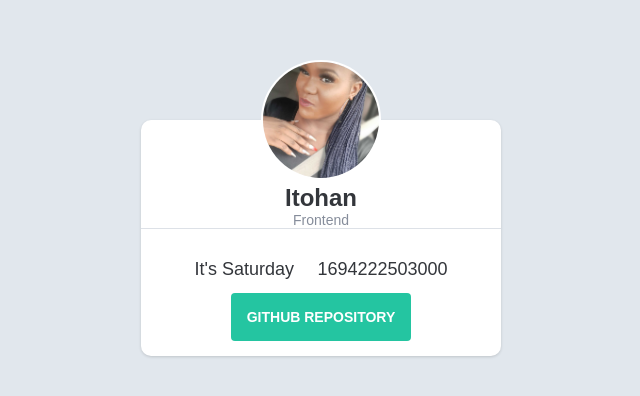
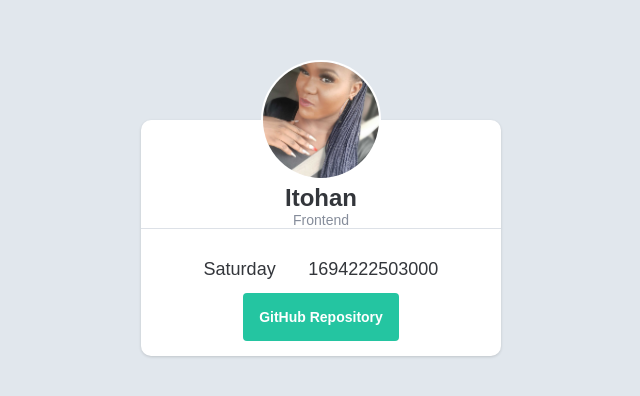
Before and after one commit to Tohan-B/Profile--age-for-Zurich, a plain HTML site: page index.html in a window 1280 px wide. Shown: the part 202-598 px from the top of the page, without its empty margins (319-959 px from the left). Drawn offline with Linux system fonts and the light colour scheme.

Commit message:
Cross check to know that i met all the requirement

```diff
--- a/index.html
+++ b/index.html
@@ -11,7 +11,7 @@
       <div class="profile">
         <img
           src="images/20221222_140739.jpg"
-          alt="Itohan's Profile"
+          alt="Itohan"
           data-testid="slackDisplayImage"
           class="profile_img"
         />
@@ -28,7 +28,7 @@
           </div>
 
           <a
-            href="https://github.com/yourusername/your-repo"
+            href="https://github.com/Tohan-B/Profile--age-for-Zurich"
             data-testid="githubURL"
             >GitHub Repository</a
           >
--- a/index.js
+++ b/index.js
@@ -1,16 +1,14 @@
 const currentUTCTimeElement = document.querySelector(
   '[data-testid="currentUTCTime"]'
 );
-const currentUTCTime = new Date().getTime();
-currentUTCTimeElement.textContent = currentUTCTime;
 
-// Get a reference to the element with the data-testid attribute "currentDayOfTheWeek"
-let currentDayOfTheWeekElement = document.querySelector(
-  '[data-testid="currentDayOfTheWeek"]'
-);
+const currentUTCTimeMilliseconds = new Date().getTime();
 
-// Create an array to map day indices to day names
-const daysOfWeek = [
+currentUTCTimeElement.textContent = currentUTCTimeMilliseconds;
+
+function formatDay(date) {
+  let dayWeek = date.getDay();
+  let days = [
     "Sunday",
     "Monday",
     "Tuesday",
@@ -19,15 +17,11 @@ const daysOfWeek = [
     "Friday",
     "Saturday",
   ];
+  let day = days[dayWeek];
 
-// Get the current date
-const currentDate = new Date();
+  return day;
+}
 
-// Get the day of the week as an index (0 for Sunday, 1 for Monday, etc.)
-const dayIndex = currentDate.getDay();
-
-// Get the name of the day of the week using the array
-const currentDay = daysOfWeek[dayIndex];
-
-// Update the element's text content with the current day
-currentDayOfTheWeekElement.textContent = `It's ${currentDay}`;
+let dateElement = document.querySelector('[data-testid="currentDayOfTheWeek"]');
+let currentTime = new Date();
+dateElement.textContent = formatDay(currentTime);
--- a/style.css
+++ b/style.css
@@ -43,9 +43,15 @@ a {
   cursor: pointer;
   font-size: 14px;
   font-weight: 600;
-  text-transform: uppercase;
+  transition: background-color 0.3s ease, opacity 0.3s ease;
 }
 
+/* Change background color and opacity on hover */
+a:hover {
+  background-color: #1a9d87;
+  color: #000;
+  opacity: 0.8;
+}
 .container {
   display: flex;
   justify-content: center;
```
Lines whose indentation alone changed are shown as unchanged.
